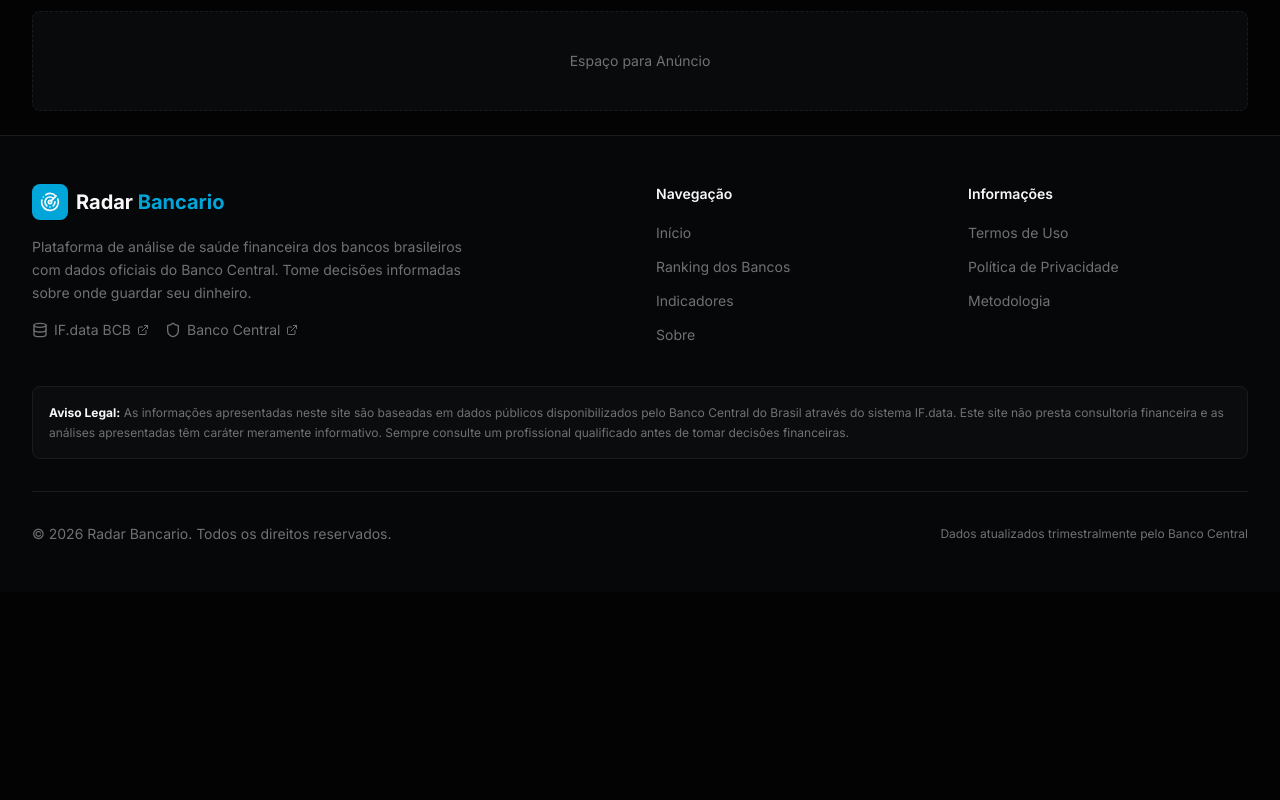
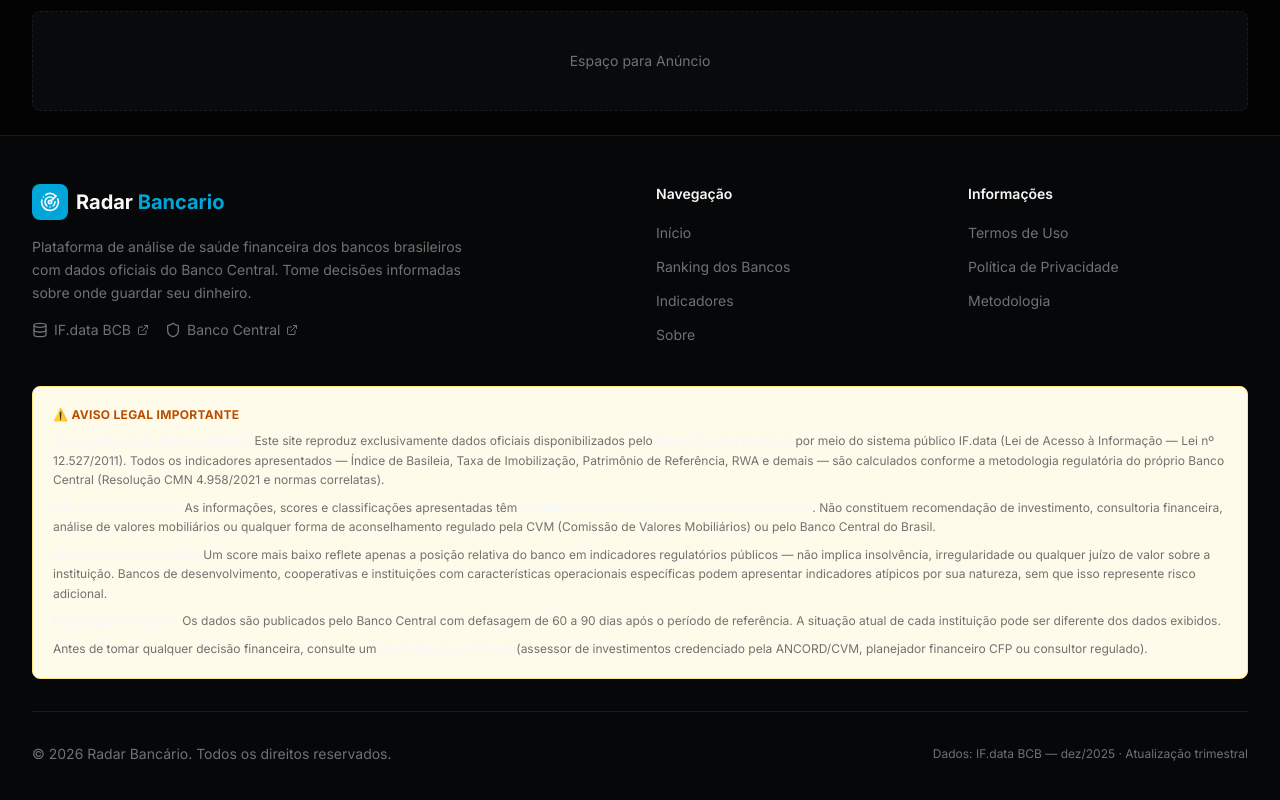
Before and after one commit to convexanews/raio-x-bancario, a Next.js app: page / in a window 1280 px wide. Shown: the part 2558-3358 px from the top of the page. Before the commit the page ends 3150 px from the top, so only its background shows below. Built offline with nearby package versions, Linux system fonts and the light colour scheme.

Commit message:
feat: disclaimer juridico robusto no footer e nas paginas de banco

```diff
--- a/app/banco/[slug]/page.tsx
+++ b/app/banco/[slug]/page.tsx
@@ -375,9 +375,15 @@ export default async function BancoPage({ params }: { params: Promise<{ slug: st
         </div>
 
         {/* Disclaimer */}
-        <div className="rounded-lg border border-border bg-secondary/50 p-4">
+        <div className="rounded-lg border border-amber-200 bg-amber-50 dark:border-amber-900/40 dark:bg-amber-950/20 p-4">
           <p className="text-xs leading-relaxed text-muted-foreground">
-            <strong className="text-foreground">Aviso:</strong> As informações são baseadas em dados públicos do Banco Central (IF.data). O score é uma métrica simplificada e não substitui análise profissional. Consulte um especialista antes de tomar decisões financeiras.
+            <strong className="text-foreground">⚠️ Aviso Legal:</strong> Esta página reproduz exclusivamente dados públicos
+            disponibilizados pelo <strong className="text-foreground">Banco Central do Brasil</strong> via sistema IF.data
+            (Lei nº 12.527/2011). Os indicadores e o score são ferramentas informativas baseadas em metodologia regulatória
+            — <strong className="text-foreground">não constituem recomendação de investimento</strong>, consultoria financeira
+            ou qualquer forma de aconselhamento regulado. Um score mais baixo reflete posição em indicadores regulatórios
+            públicos e não implica insolvência ou irregularidade da instituição. Dados com defasagem de 60 a 90 dias.
+            Consulte sempre um profissional certificado antes de tomar decisões financeiras.
           </p>
         </div>
       </main>
--- a/components/footer.tsx
+++ b/components/footer.tsx
@@ -94,22 +94,47 @@ export function Footer() {
           </div>
         </div>
 
-        {/* Disclaimer */}
-        <div className="mt-10 rounded-lg border border-border bg-secondary/50 p-4">
-          <p className="text-xs leading-relaxed text-muted-foreground">
-            <strong className="text-foreground">Aviso Legal:</strong> As informações apresentadas neste site são baseadas em dados públicos
-            disponibilizados pelo Banco Central do Brasil através do sistema IF.data. Este site não presta consultoria financeira e as
-            análises apresentadas têm caráter meramente informativo. Sempre consulte um profissional qualificado antes de tomar decisões financeiras.
-          </p>
+        {/* Disclaimer principal */}
+        <div className="mt-10 rounded-lg border border-amber-200 bg-amber-50 dark:border-amber-900/40 dark:bg-amber-950/20 p-5">
+          <p className="mb-2 text-xs font-bold uppercase tracking-wide text-amber-700 dark:text-amber-400">⚠️ Aviso Legal Importante</p>
+          <div className="space-y-2 text-xs leading-relaxed text-muted-foreground">
+            <p>
+              <strong className="text-foreground">Transparência de dados públicos:</strong> Este site reproduz exclusivamente dados oficiais
+              disponibilizados pelo <strong className="text-foreground">Banco Central do Brasil</strong> por meio do sistema público IF.data
+              (Lei de Acesso à Informação — Lei nº 12.527/2011). Todos os indicadores apresentados — Índice de Basileia, Taxa de Imobilização,
+              Patrimônio de Referência, RWA e demais — são calculados conforme a metodologia regulatória do próprio Banco Central
+              (Resolução CMN 4.958/2021 e normas correlatas).
+            </p>
+            <p>
+              <strong className="text-foreground">Não é recomendação:</strong> As informações, scores e classificações apresentadas têm
+              <strong className="text-foreground"> caráter exclusivamente informativo e educacional</strong>. Não constituem recomendação de
+              investimento, consultoria financeira, análise de valores mobiliários ou qualquer forma de aconselhamento regulado pela CVM
+              (Comissão de Valores Mobiliários) ou pelo Banco Central do Brasil.
+            </p>
+            <p>
+              <strong className="text-foreground">Interpretação dos dados:</strong> Um score mais baixo reflete apenas a posição relativa
+              do banco em indicadores regulatórios públicos — não implica insolvência, irregularidade ou qualquer juízo de valor sobre
+              a instituição. Bancos de desenvolvimento, cooperativas e instituições com características operacionais específicas podem
+              apresentar indicadores atípicos por sua natureza, sem que isso represente risco adicional.
+            </p>
+            <p>
+              <strong className="text-foreground">Defasagem temporal:</strong> Os dados são publicados pelo Banco Central com defasagem
+              de 60 a 90 dias após o período de referência. A situação atual de cada instituição pode ser diferente dos dados exibidos.
+            </p>
+            <p>
+              Antes de tomar qualquer decisão financeira, consulte um <strong className="text-foreground">profissional certificado</strong>
+              (assessor de investimentos credenciado pela ANCORD/CVM, planejador financeiro CFP ou consultor regulado).
+            </p>
+          </div>
         </div>
 
         {/* Copyright */}
         <div className="mt-8 flex flex-col items-center justify-between gap-4 border-t border-border pt-8 sm:flex-row">
           <p className="text-sm text-muted-foreground">
-            © {new Date().getFullYear()} Radar Bancario. Todos os direitos reservados.
+            © {new Date().getFullYear()} Radar Bancário. Todos os direitos reservados.
           </p>
           <p className="text-xs text-muted-foreground">
-            Dados atualizados trimestralmente pelo Banco Central
+            Dados: IF.data BCB — dez/2025 · Atualização trimestral
           </p>
         </div>
       </div>
```
